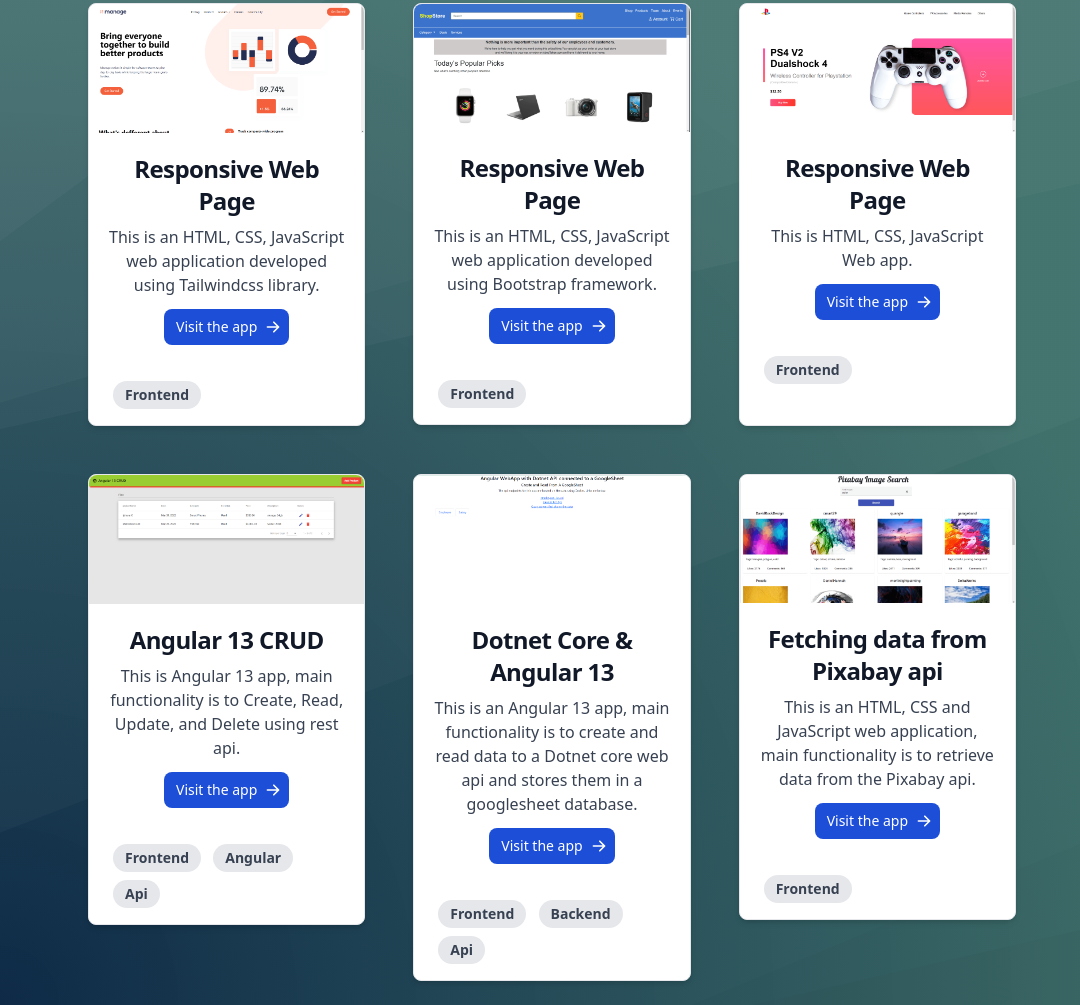
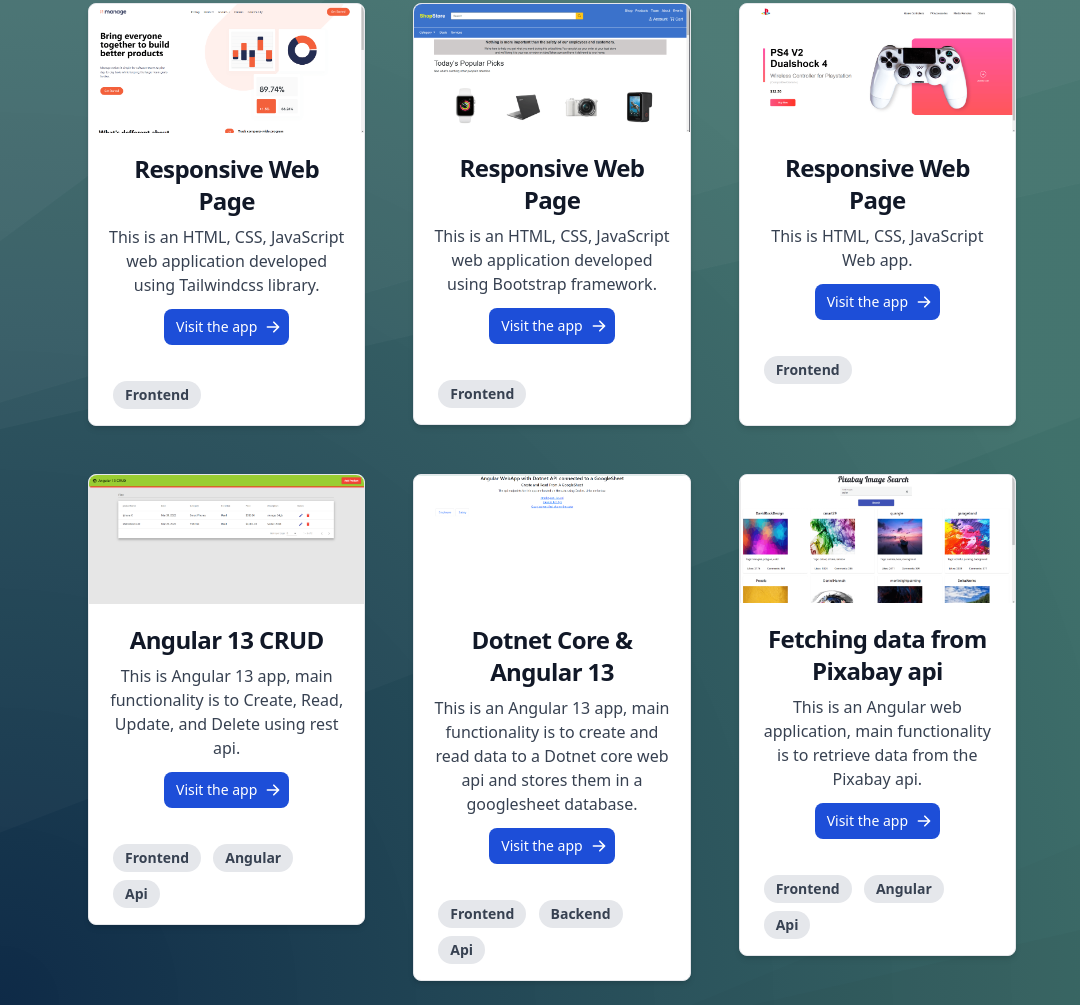
Before and after one commit to oudayalali/portfolio, a plain HTML site: page index.html in a window 1280 px wide. Shown: the part 901-1906 px from the top of the page, without its empty margins (0-1080 px from the left). Drawn offline with nearby package versions, Linux system fonts and the light colour scheme.

Commit message:
Update index.html

```diff
--- a/index.html
+++ b/index.html
@@ -373,7 +373,7 @@
                   </h5>
 
                   <p class="mb-3 font-normal text-gray-700 dark:text-gray-400">
-                    This is an HTML, CSS and JavaScript web application, main
+                    This is an Angular web application, main
                     functionality is to retrieve data from the Pixabay api.
                   </p>
                   <a
@@ -401,6 +401,14 @@
                     class="inline-block bg-gray-200 rounded-full px-3 py-1 text-sm font-semibold text-gray-700 mr-2 mb-2"
                     >Frontend</span
                   >
+                   <span
+                    class="inline-block bg-gray-200 rounded-full px-3 py-1 text-sm font-semibold text-gray-700 mr-2 mb-2"
+                    >Angular</span
+                  >
+                   <span
+                    class="inline-block bg-gray-200 rounded-full px-3 py-1 text-sm font-semibold text-gray-700 mr-2 mb-2"
+                    >Api</span
+                  >
                 </div>
               </div>
             </div>
```
